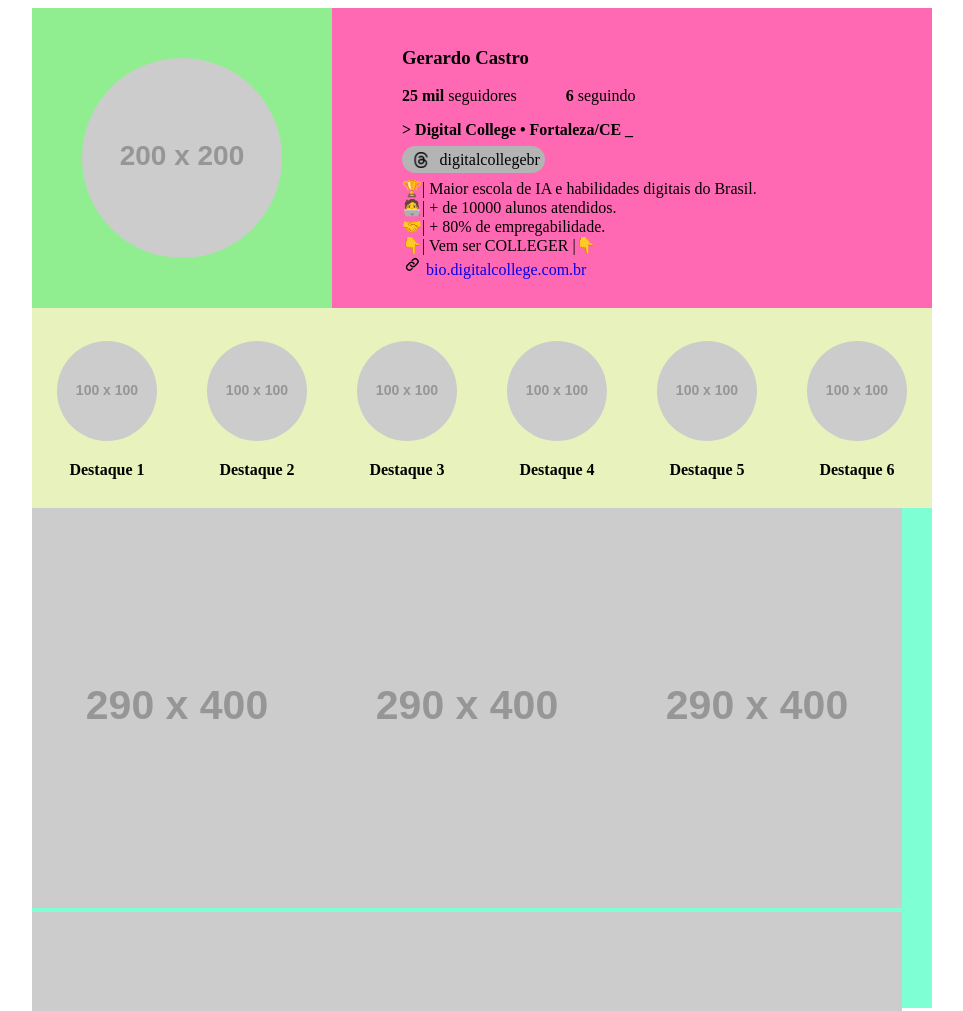
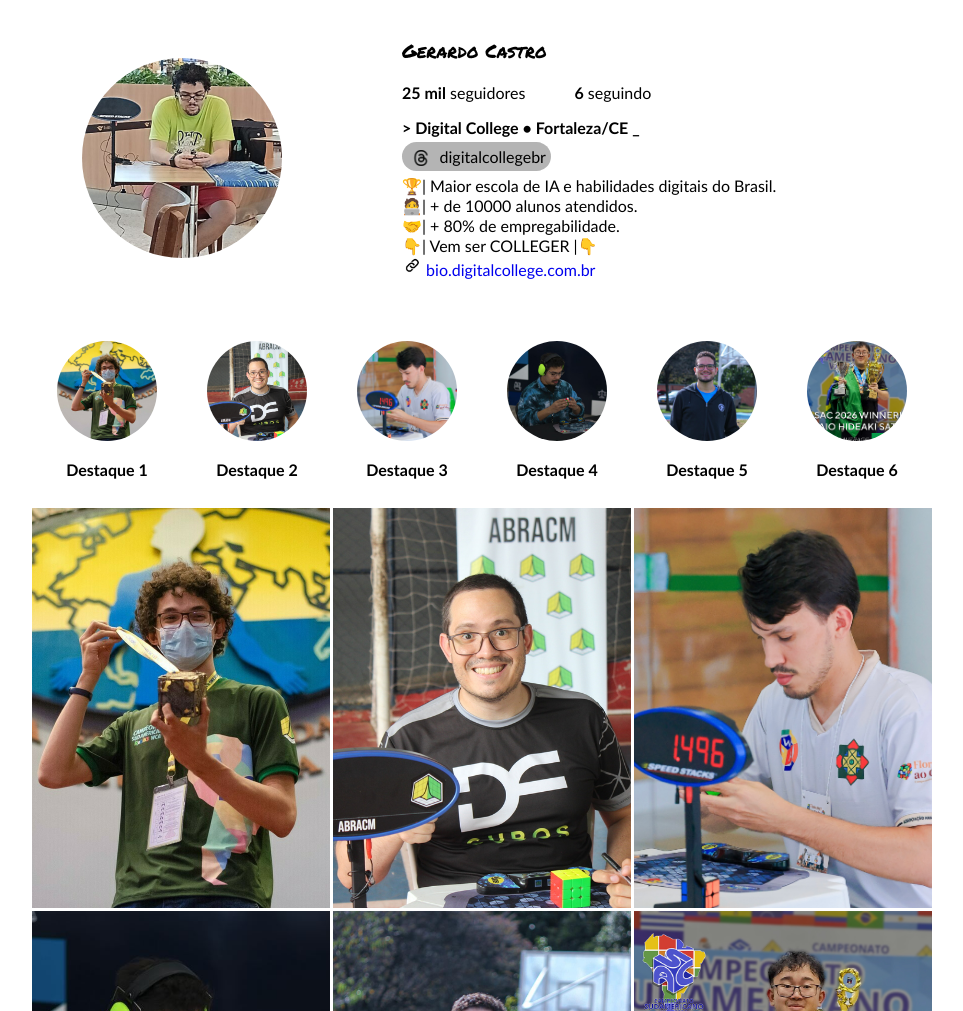
Before and after one commit to lenerdz/instagram-clone, a plain HTML site: page index.html in a window 1280 px wide. Shown: the top 1011 px of the page, without its empty margins (158-1121 px from the left). Drawn offline with Linux system fonts and the light colour scheme; placeholder pictures from the web are drawn by us; a web font is replaced by a local one.

Commit message:
finalizamos o site

```diff
--- a/index.html
+++ b/index.html
@@ -2,17 +2,21 @@
 <html lang="pt-br">
 
 <head>
+    <link rel="preconnect" href="https://fonts.googleapis.com">
+    <link rel="preconnect" href="https://fonts.gstatic.com" crossorigin>
+    <link href="https://fonts.googleapis.com/css2?family=Permanent+Marker&family=UnifrakturMaguntia&display=swap" rel="stylesheet">
     <meta charset="UTF-8">
     <meta name="viewport" content="width=device-width, initial-scale=1.0">
     <title>Instagram</title>
     <link rel="stylesheet" href="style.css">
+
 </head>
 
 <body>
     <div class="secao" id="conteudo">
         <div class="secao" id="cabecalho">
             <div id="fotodeperfil">
-                <img src="https://placehold.co/200" alt="foto de perfil">
+                <img src="imagens/demnxhqx9niicv0qrow2nn7o55xg.jpg" alt="foto de perfil">
             </div>
             <div id="textodeperfil">
                 <h3>Gerardo Castro</h3>
@@ -34,43 +38,47 @@
         </div>
         <div class="secao" id="destaques">
             <div class="destaque">
-                <img src="https://placehold.co/100x100" alt="Imagem destaque">
+                <img src="imagens/1666149618.jpg" alt="Imagem destaque">
                 <p>Destaque 1</p>
             </div>
             <div class="destaque">
-                <img src="https://placehold.co/100x100" alt="Imagem destaque">
+                <img src="imagens/1707234969.jpg" alt="Imagem destaque">
                 <p>Destaque 2</p>
             </div>
             <div class="destaque">
-                <img src="https://placehold.co/100x100" alt="Imagem destaque">
+                <img src="imagens/8dlv43lvkflvak1109nmsfam60ao.jpg" alt="Imagem destaque">
                 <p>Destaque 3</p>
             </div>
             <div class="destaque">
-                <img src="https://placehold.co/100x100" alt="Imagem destaque">
+                <img src="imagens/90e2yrpcwqpw7p2szbnr8mu7uqdp.jpg" alt="Imagem destaque">
                 <p>Destaque 4</p>
             </div>
             <div class="destaque">
-                <img src="https://placehold.co/100x100" alt="Imagem destaque">
+                <img src="imagens/eotj4h1msof97uyo042hebqklqcf.jpg" alt="Imagem destaque">
                 <p>Destaque 5</p>
             </div>
             <div class="destaque">
-                <img src="https://placehold.co/100x100" alt="Imagem destaque">
+                <img src="imagens/HK8YvvHbMAA1kE8.jpg" alt="Imagem destaque">
                 <p>Destaque 6</p>
+            </div>
+            <div class="destaque">
+                <img src="imagens/ie10jjyo1yw3egxyetloz8v48cmb.png" alt="Imagem destaque">
+                <p>Destaque 7</p>
             </div>
         </div>
         <div class="secao" id="feed">
-            <div class="post"><img src="https://placehold.co/290x400" alt="Post do Instagram"></div>
-            <div class="post"><img src="https://placehold.co/290x400" alt="Post do Instagram"></div>
-            <div class="post"><img src="https://placehold.co/290x400" alt="Post do Instagram"></div>
-            <div class="post"><img src="https://placehold.co/290x400" alt="Post do Instagram"></div>
-            <div class="post"><img src="https://placehold.co/290x400" alt="Post do Instagram"></div>
-            <div class="post"><img src="https://placehold.co/290x400" alt="Post do Instagram"></div>
-            <div class="post"><img src="https://placehold.co/290x400" alt="Post do Instagram"></div>
-            <div class="post"><img src="https://placehold.co/290x400" alt="Post do Instagram"></div>
-            <div class="post"><img src="https://placehold.co/290x400" alt="Post do Instagram"></div>
-            <div class="post"><img src="https://placehold.co/290x400" alt="Post do Instagram"></div>
-            <div class="post"><img src="https://placehold.co/290x400" alt="Post do Instagram"></div>
-            <div class="post"><img src="https://placehold.co/290x400" alt="Post do Instagram"></div>
+            <img src="imagens/1666149618.jpg" alt="Post do Instagram">
+            <img src="imagens/1707234969.jpg" alt="Post do Instagram">
+            <img src="imagens/8dlv43lvkflvak1109nmsfam60ao.jpg" alt="Post do Instagram">
+            <img src="imagens/90e2yrpcwqpw7p2szbnr8mu7uqdp.jpg" alt="Post do Instagram">
+            <img src="imagens/eotj4h1msof97uyo042hebqklqcf.jpg" alt="Post do Instagram">
+            <img src="imagens/HK8YvvHbMAA1kE8.jpg" alt="Post do Instagram">
+            <img src="imagens/ie10jjyo1yw3egxyetloz8v48cmb.png" alt="Post do Instagram">
+            <img src="imagens/images (1).jpg" alt="Post do Instagram">
+            <img src="imagens/images (2).jpg" alt="Post do Instagram">
+            <img src="imagens/images (3).jpg" alt="Post do Instagram">
+            <img src="imagens/images.jpg" alt="Post do Instagram">
+            <img src="imagens/o4fc6rxgkiodjvl6qbbk2hye0orn.jpg" alt="Post do Instagram">
         </div>
     </div>
 </body>
--- a/style.css
+++ b/style.css
@@ -1,24 +1,26 @@
 #conteudo {
     height: 900px;
-    background-color: blanchedalmond;
+    /* background-color: blanchedalmond; */
     margin: 0 auto;
 }
 
 #cabecalho {
     height: 300px;
-    background-color: lavender;
+    /* background-color: lavender; */
     display: flex;
 }
 
 #destaques {
     height: 200px;
-    background-color: moccasin;
+    /* background-color: moccasin; */
     display: flex;
+    overflow-y: hidden;
+    overflow-x: scroll;
 }
 
 #feed {
     height: 800px;
-    background-color: aquamarine;
+    /* background-color: aquamarine; */
 }
 
 .secao {
@@ -28,7 +30,7 @@
 #fotodeperfil {
     width: 300px;
     height: 300px;
-    background-color: lightgreen;
+    /* background-color: lightgreen; */
     display: flex;
     align-items: center;
     justify-content: center;
@@ -37,9 +39,15 @@
 #textodeperfil {
     width: 600px;
     height: 300px;
-    background-color: hotpink;
+    /* background-color: hotpink; */
     box-sizing: border-box;
-    padding: 20px 70px;
+    padding: 10px 70px;
+
+    h3 {
+        font-family: "Permanent Marker", cursive;
+        font-weight: 400;
+        font-style: normal;
+    }
 }
 
 #fotodeperfil img {
@@ -90,14 +98,17 @@
 .destaque {
     height: 200px;
     width: 150px;
-    background-color: rgb(231, 242, 189);
+    /* background-color: rgb(231, 242, 189); */
     padding: 33px 25px;
     box-sizing: border-box;
     text-align: center;
     font-weight: 600;
 
     img {
+        width: 100px;
+        height: 100px;
         border-radius: 50%;
+        object-fit: cover;
     }
 }
 
@@ -105,4 +116,15 @@
     display: flex;
     flex-wrap: wrap;
     height: 500px;
+    gap: 3px;
+
+    img {
+        height: 400px;
+        width: 298px;
+        object-fit: cover;
+    }
 }
+
+* {
+    font-family: 'Gill Sans', 'Gill Sans MT', Calibri, 'Trebuchet MS', sans-serif;
+}
```
Also changed, not shown: imagens/1666149618.jpg (added), imagens/1707234969.jpg (added), imagens/8dlv43lvkflvak1109nmsfam60ao.jpg (added), imagens/90e2yrpcwqpw7p2szbnr8mu7uqdp.jpg (added), imagens/HK8YvvHbMAA1kE8.jpg (added), imagens/demnxhqx9niicv0qrow2nn7o55xg.jpg (added), imagens/eotj4h1msof97uyo042hebqklqcf.jpg (added), imagens/ie10jjyo1yw3egxyetloz8v48cmb.png (added), imagens/images (1).jpg (added), imagens/images (2).jpg (added), imagens/images (3).jpg (added), imagens/images.jpg (added), 1 other file.
